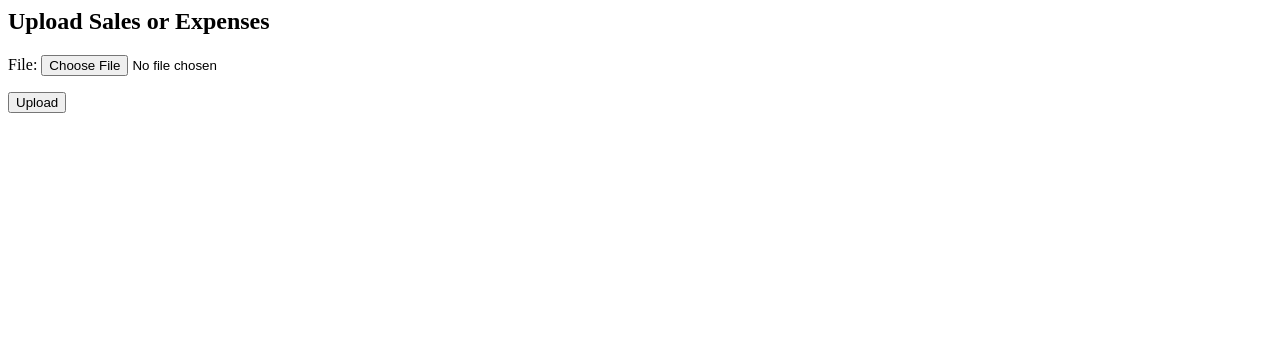
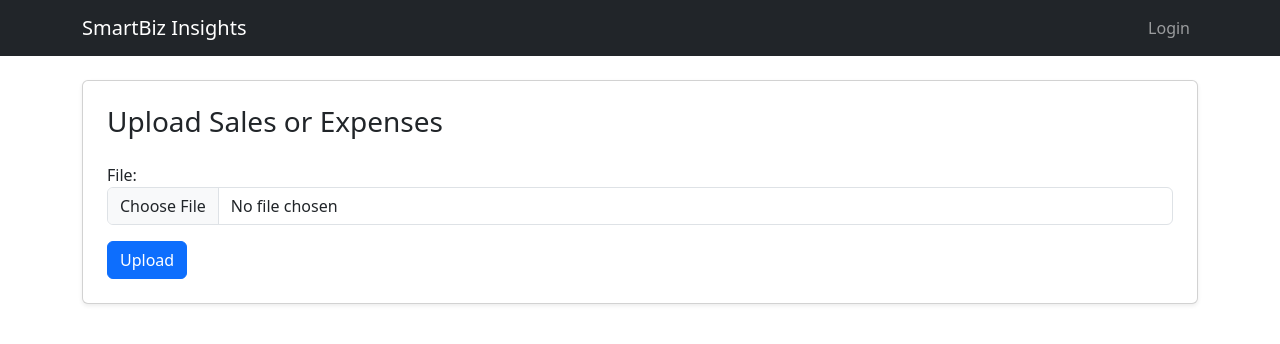
Before and after one commit to dziubaaleksandr/PetProject, a Django app: template PetProject/analytics/templates/analytics/upload.html in a window 1280 px wide. Shown: the top 344 px of the page. Run offline with Django 5.2, Linux system fonts and the light colour scheme; the template is opened without the code that fills it: values that come from a table or form of the project are taken from there, others are empty; parts of the project's set-up code (start-up, migrations or seed data) failed here and were passed over.

Commit message:
[REF] analytics: upload template

```diff
--- a/PetProject/analytics/templates/analytics/upload.html
+++ b/PetProject/analytics/templates/analytics/upload.html
@@ -1,20 +1,33 @@
-<h2>Upload Sales or Expenses</h2>
+{% extends "base.html" %}
+{% load form_filters %}
+{% block content %}
 
-<form method="post" enctype="multipart/form-data">
-  {% csrf_token %}
-  {{ form.as_p }}
-  <button type="submit">Upload</button>
-</form>
+<div class="card shadow-sm p-4">
+  <h3 class="mb-4">Upload Sales or Expenses</h3>
 
-{% if form.errors %}
-  <ul style="color:red;">
-    {% for field in form %}
-      {% for error in field.errors %}
-        <li>{{ error }}</li>
+  <form method="post" enctype="multipart/form-data" novalidate>
+    {% csrf_token %}
+
+    <div class="mb-3">
+      {{ form.file.label_tag }}
+      {{ form.file|add_class:"form-control" }}
+      {% if form.file.errors %}
+        <div class="text-danger mt-1">
+          {{ form.file.errors.0 }}
+        </div>
+      {% endif %}
+    </div>
+
+    <button type="submit" class="btn btn-primary">Upload</button>
+  </form>
+
+  {% if form.non_field_errors %}
+    <div class="alert alert-danger mt-3">
+      {% for error in form.non_field_errors %}
+        <div>{{ error }}</div>
       {% endfor %}
-    {% endfor %}
-    {% for error in form.non_field_errors %}
-      <li>{{ error }}</li>
-    {% endfor %}
-  </ul>
-{% endif %}
+    </div>
+  {% endif %}
+</div>
+
+{% endblock %}
```
